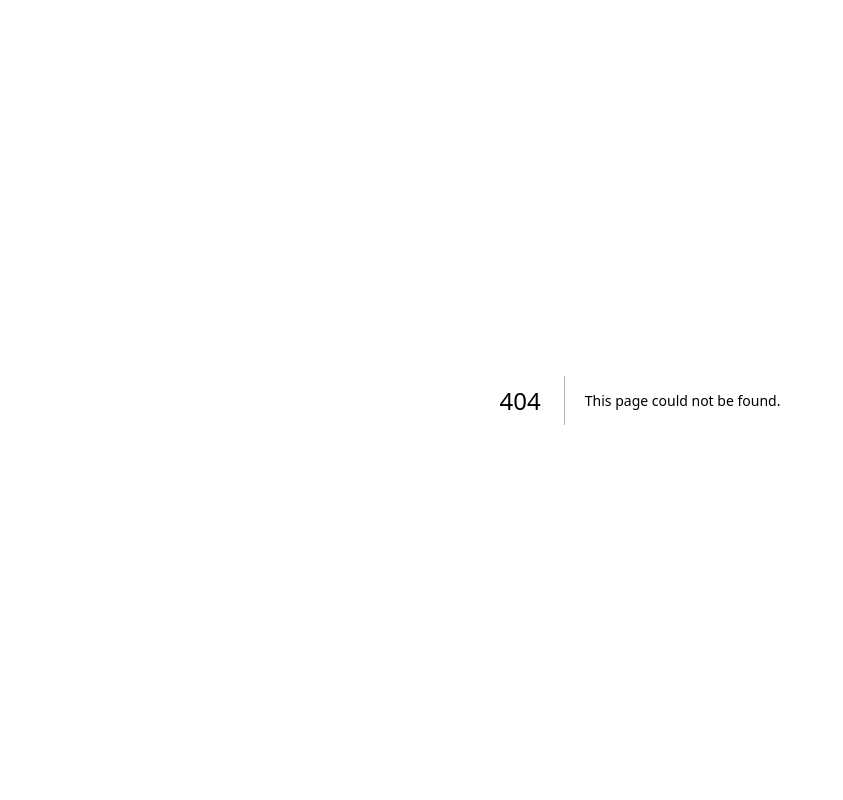
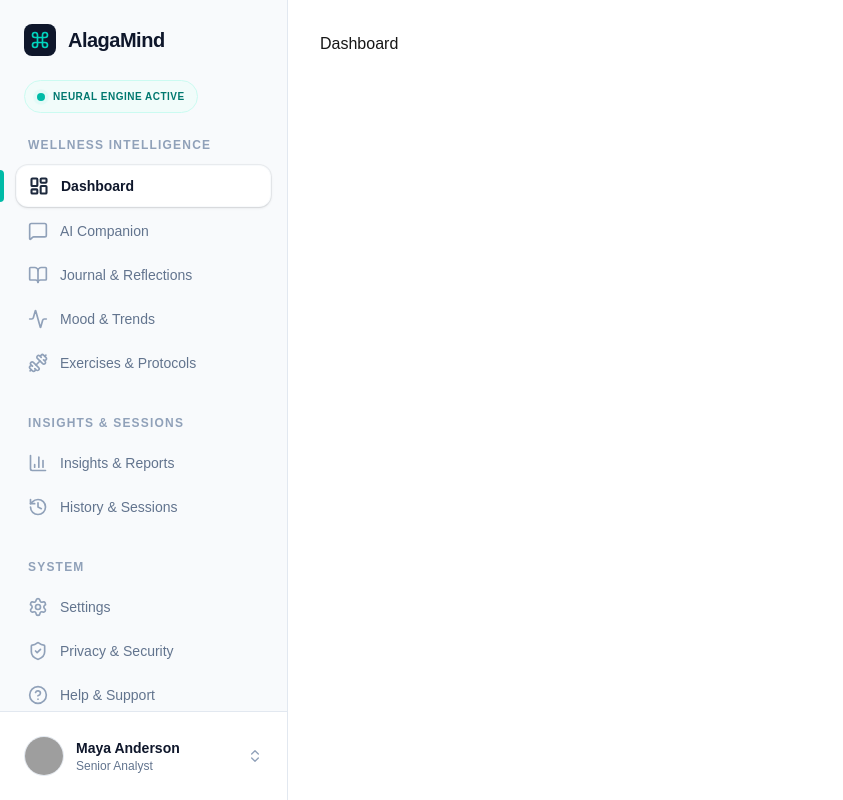
Before and after one commit to CodeMasonsDev/alagamind, a Next.js app: page /dashboard in a window 1280 px wide. Before the commit this address had no page. Shown: the whole page, without its empty margins (0-843 px from the left). Built offline with nearby package versions, Linux system fonts and the light colour scheme; grey boxes are pictures that could not be loaded.

Commit message:
feat: implement sidebar and proper layouts

```diff
--- a/package.json
+++ b/package.json
@@ -9,6 +9,7 @@
     "lint": "eslint"
   },
   "dependencies": {
+    "lucide-react": "^0.576.0",
     "next": "16.1.6",
     "react": "19.2.3",
     "react-dom": "19.2.3"
--- /dev/null
+++ b/src/app/(features)/ai-companion/page.tsx
@@ -0,0 +1,5 @@
+import React from "react";
+
+export default function AiCompanion() {
+  return <div>AiCompanion</div>;
+}
--- /dev/null
+++ b/src/app/(features)/dashboard/page.tsx
@@ -0,0 +1,9 @@
+import React from "react";
+
+export default function Dashboard() {
+  return (
+    <div>
+      <p>Dashboard</p>
+    </div>
+  );
+}
--- /dev/null
+++ b/src/app/(features)/exercises/page.tsx
@@ -0,0 +1,5 @@
+import React from "react";
+
+export default function Exercises() {
+  return <div>Exercises</div>;
+}
--- /dev/null
+++ b/src/app/(features)/journals-reflections/page.tsx
@@ -0,0 +1,5 @@
+import React from "react";
+
+export default function JournalsReflections() {
+  return <div>JournalsReflections</div>;
+}
--- /dev/null
+++ b/src/app/(features)/layout.tsx
@@ -0,0 +1,20 @@
+import Sidebar from "@/components/sidebar/sidebar";
+
+export default function FeaturesLayout({
+  children,
+}: {
+  children: React.ReactNode;
+}) {
+  return (
+    // 'flex' puts them side-by-side; 'h-screen' ensures the layout fills the window
+    <div className="flex h-screen bg-white">
+      <aside className="h-full">
+        <Sidebar />
+      </aside>
+
+      {/* 'flex-1' makes this section grow to fill all remaining space */}
+      {/* 'overflow-y-auto' allows the dashboard to scroll independently of the sidebar */}
+      <main className="flex-1 h-full overflow-y-auto p-8">{children}</main>
+    </div>
+  );
+}
--- /dev/null
+++ b/src/app/(features)/mood-trends/page.tsx
@@ -0,0 +1,5 @@
+import React from "react";
+
+export default function MoodTrends() {
+  return <div>MoodTrends</div>;
+}
--- a/src/app/page.tsx
+++ b/src/app/page.tsx
@@ -2,7 +2,7 @@ import Image from "next/image";
 
 export default function Home() {
   return (
-    <div className="flex min-h-screen items-center justify-center bg-zinc-50 font-sans dark:bg-black">
+    <div className="">
       <main className="flex min-h-screen w-full max-w-3xl flex-col items-center justify-between py-32 px-16 bg-white dark:bg-black sm:items-start">
         <div>Hello world</div>
         <button className="bg-color-blue">Add</button>
--- /dev/null
+++ b/src/components/sidebar/nav-item.tsx
@@ -0,0 +1,41 @@
+"use client";
+
+import Link from "next/link";
+import { NavItems } from "./sidebar";
+import { usePathname } from "next/navigation";
+
+export default function NavItem({ item }: { item: NavItems }) {
+  const Icon = item.icon;
+  const pathname = usePathname();
+
+  const isActive = pathname == item.href;
+
+  return (
+    <li className="relative group">
+      {/* Active Indicator Line */}
+      {isActive && (
+        <div className="absolute left-[-16px] top-1/2 -translate-y-1/2 w-1 h-8 bg-teal-500 rounded-r-full" />
+      )}
+
+      <Link
+        href={item.href}
+        className={`flex items-center gap-3 px-3 py-2.5 rounded-xl transition-all duration-200 ${
+          isActive
+            ? "bg-white text-slate-900 shadow-sm border border-slate-100/50 ring-1 ring-slate-900/5"
+            : "text-slate-500 hover:text-slate-900 hover:bg-slate-100/80"
+        }`}
+        aria-current={isActive ? "page" : undefined}
+      >
+        <Icon
+          strokeWidth={isActive ? 2.5 : 2}
+          className={`w-5 h-5 ${isActive ? "text-slate-800" : "text-slate-400 group-hover:text-slate-600"}`}
+        />
+        <span
+          className={`text-sm ${item.isActive ? "font-semibold" : "font-medium"}`}
+        >
+          {item.label}
+        </span>
+      </Link>
+    </li>
+  );
+}
--- /dev/null
+++ b/src/components/sidebar/sidebar.tsx
@@ -0,0 +1,151 @@
+"use client";
+import React from "react";
+import {
+  LayoutDashboard,
+  MessageSquare,
+  BookOpen,
+  Activity,
+  Dumbbell,
+  BarChart3,
+  History,
+  Settings,
+  ShieldCheck,
+  HelpCircle,
+  ChevronsUpDown,
+  Command,
+} from "lucide-react";
+import NavItem from "./nav-item";
+
+// --- Types ---
+export type NavItems = {
+  label: string;
+  icon: React.ElementType;
+  href: string;
+  isActive?: boolean;
+};
+
+type NavGroup = {
+  title: string;
+  items: NavItems[];
+};
+
+// --- Navigation Configuration ---
+const NAVIGATION_DATA: NavGroup[] = [
+  {
+    title: "Wellness Intelligence",
+    items: [
+      {
+        label: "Dashboard",
+        icon: LayoutDashboard,
+        href: "/dashboard",
+        isActive: true,
+      },
+      {
+        label: "AI Companion",
+        icon: MessageSquare,
+        href: "/ai-companion",
+        isActive: false,
+      },
+      {
+        label: "Journal & Reflections",
+        icon: BookOpen,
+        href: "/journals-reflections",
+        isActive: false,
+      },
+      {
+        label: "Mood & Trends",
+        icon: Activity,
+        href: "/mood-trends",
+        isActive: false,
+      },
+      {
+        label: "Exercises & Protocols",
+        icon: Dumbbell,
+        href: "/exercises",
+        isActive: false,
+      },
+    ],
+  },
+  {
+    title: "Insights & Sessions",
+    items: [
+      { label: "Insights & Reports", icon: BarChart3, href: "#" },
+      { label: "History & Sessions", icon: History, href: "#" },
+    ],
+  },
+  {
+    title: "System",
+    items: [
+      { label: "Settings", icon: Settings, href: "#" },
+      { label: "Privacy & Security", icon: ShieldCheck, href: "#" },
+      { label: "Help & Support", icon: HelpCircle, href: "#" },
+    ],
+  },
+];
+
+export default function Sidebar() {
+  return (
+    <aside className="flex flex-col w-72 h-screen bg-slate-50 border-r border-slate-200">
+      {/* Header & Status */}
+      <div className="p-6 pb-4">
+        <div className="flex items-center gap-3 mb-6">
+          <div className="flex items-center justify-center w-8 h-8 rounded-lg bg-slate-900 text-teal-400">
+            <Command size={20} />
+          </div>
+          <span className="text-xl font-bold text-slate-900 tracking-tight">
+            AlagaMind
+          </span>
+        </div>
+
+        {/* Neural Engine Badge */}
+        <div className="flex items-center gap-2 px-3 py-2 bg-teal-50/80 border border-teal-100 rounded-full w-max">
+          <span className="relative flex h-2 w-2">
+            <span className="animate-ping absolute inline-flex h-full w-full rounded-full bg-teal-400 opacity-75"></span>
+            <span className="relative inline-flex rounded-full h-2 w-2 bg-teal-500"></span>
+          </span>
+          <span className="text-[10px] font-bold uppercase tracking-wider text-teal-700">
+            Neural Engine Active
+          </span>
+        </div>
+      </div>
+
+      <div className="flex-1 overflow-y-auto overflow-x-hidden px-4 py-2 custom-scrollbar">
+        <nav className="flex flex-col gap-8">
+          {NAVIGATION_DATA.map((group, index) => (
+            <div key={index}>
+              <h3 className="px-3 mb-3 text-xs font-bold tracking-widest text-slate-400 uppercase">
+                {group.title}
+              </h3>
+              <ul className="flex flex-col gap-1">
+                {group.items.map((item) => (
+                  <NavItem key={item.label} item={item} />
+                ))}
+              </ul>
+            </div>
+          ))}
+        </nav>
+      </div>
+
+      <div className="p-4 mt-auto border-t border-slate-200 bg-white">
+        <button className="flex items-center justify-between w-full p-2 rounded-xl hover:bg-slate-50 transition-colors">
+          <div className="flex items-center gap-3">
+            <img
+              src="https://i.pravatar.cc/150?u=maya"
+              alt="Maya Anderson"
+              className="w-10 h-10 rounded-full border border-slate-200 object-cover"
+            />
+            <div className="flex flex-col items-start">
+              <span className="text-sm font-semibold text-slate-900">
+                Maya Anderson
+              </span>
+              <span className="text-xs text-slate-500 font-medium">
+                Senior Analyst
+              </span>
+            </div>
+          </div>
+          <ChevronsUpDown className="w-4 h-4 text-slate-400" />
+        </button>
+      </div>
+    </aside>
+  );
+}
```
Also changed, not shown: 1 other file (tests, documents, lock files or other folders).
